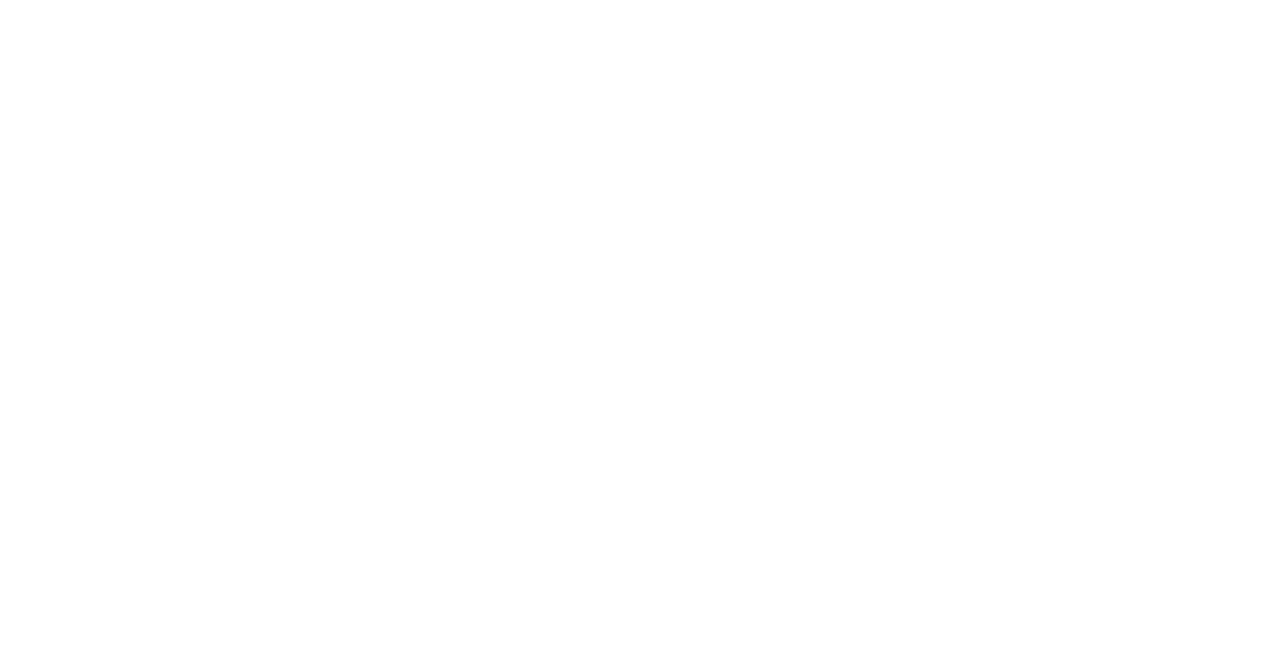
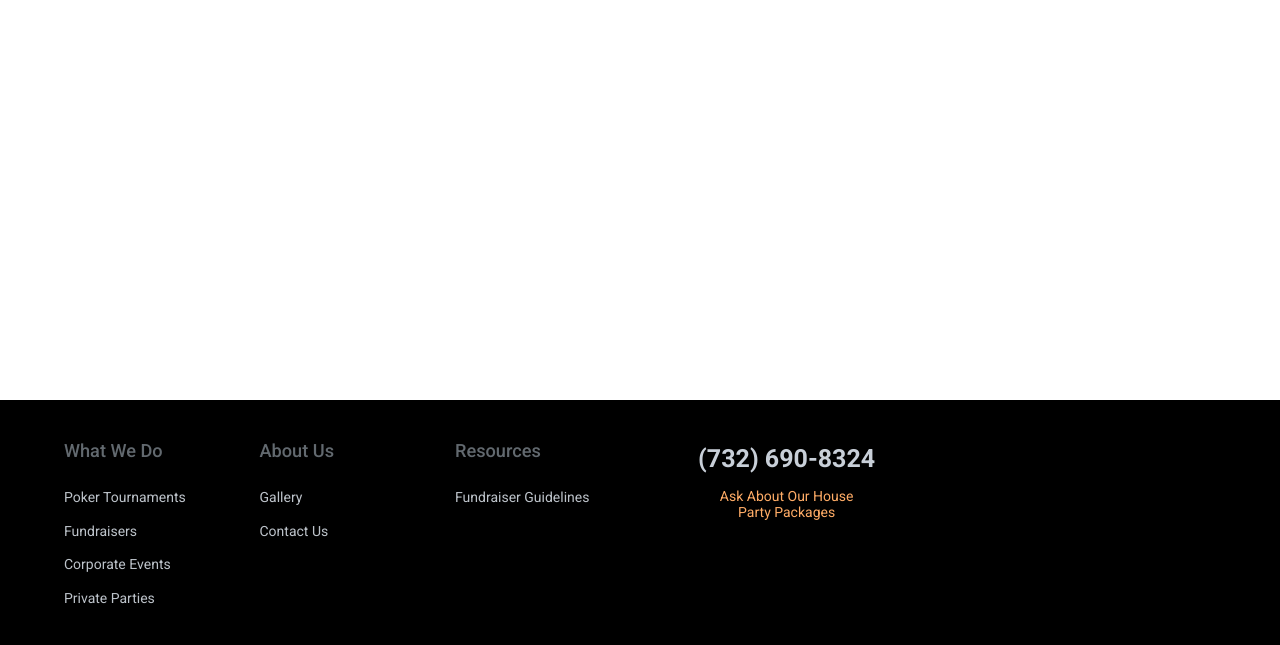
Before and after one commit to evolmk/wildwillys, a PHP site: page / in a window 1280 px wide. Before the commit the part shown is empty. Shown: the part 195-840 px from the top of the page. Before the commit the page ends 800 px from the top, so only its background shows below. Run offline with PHP 8.4, Linux system fonts and the light colour scheme.

Commit message:
add base classes & html

```diff
--- a/index.html
+++ b/index.html
@@ -0,0 +1,94 @@
+<!DOCTYPE html>
+<html ng-app="client">
+<head>
+  <title>Wild Willy's Casino Events | Parties NJ NY CT</title>
+  <base href="/">
+  <meta name="viewport" content="width=device-width">
+
+  <link rel="stylesheet" href="/dist/app.min.css" type="text/css" media="all">
+  <script src="/dist/app.min.js"></script>
+
+</head>
+<body class="client">
+<header>
+  <div class="container">
+    <nav class="navbar">
+      <div class="container">
+        <div class="navbar-brand">
+
+          <a href="/" class="navbar-item navbar-logo"><img src="https://s3.amazonaws.com/lazar/site/logo/lazar-logo.png" alt="Lazar" width="178"></a>
+          <div id="burgerMain" data-target="navMain" class="navbar-burger burger">
+            <span></span><span></span><span></span></div>
+        </div>
+        <div id="navMain" class="navbar-menu">
+          <div class="navbar-start">
+            <a href="#home" class="navbar-item">Home</a>
+            <a href="#whatwedo" class="navbar-item">What We Do</a>
+            <a href="#gallery" class="navbar-item">Gallery</a>
+            <a href="#contact" class="navbar-item">Contact</a>
+          </div>
+          <div class="navbar-end">
+            <div class="navbar-item">
+              Phone
+            </div>
+            <div class="navbar-item">
+              Button
+            </div>
+          </div>
+        </div>
+      </div>
+    </nav>
+
+    <!--hero slider-->
+    <div class="hero-container">
+      Hero
+    </div>
+
+  </div>
+  <!--end: header-->
+</header>
+<main>
+
+</main>
+<footer class="footer layout-footer">
+  <div class="container">
+    <div class="columns">
+      <div class="column is-2">
+        <ul class="nav-footer">
+          <li class="head">What We Do</li>
+          <li><a href="#poker-tournaments">Poker Tournaments</a></li>
+          <li><a href="#fundraiasers">Fundraisers</a></li>
+          <li><a href="#corporate-events">Corporate Events</a></li>
+          <li><a href="#private-parties">Private Parties</a></li>
+        </ul>
+      </div>
+      <div class="column is-2">
+        <ul class="nav-footer">
+          <li class="head">About Us</li>
+          <li><a href="#gallery">Gallery</a></li>
+          <li><a href="#contact">Contact Us</a></li>
+        </ul>
+      </div>
+      <div class="column is-2">
+        <ul class="nav-footer">
+          <li class="head">Resources</li>
+          <li><a href="#fundraiser-guidelines">Fundraiser Guidelines</a></li>
+        </ul>
+      </div>
+      <div class="column is-3">
+        <div class="phone mb-10">
+          (732) 690-8324
+        </div>
+        <div class="ask">
+          Ask About Our House Party Packages
+        </div>
+      </div>
+      <div class="column is-3">
+
+      </div>
+    </div>
+  </div>
+</footer>
+
+</body>
+</html>
--- a/scss/bulma/base/_generic.scss
+++ b/scss/bulma/base/_generic.scss
@@ -257,7 +257,19 @@ table {
 
 // Component Styles
 
-span.phone {
+
+.phone {
+  font-size: 25px;
   font-weight: 600;
-  color: inherit;
+  color: #C8CFD8;
+  text-align: center;
+  margin: 0 auto;
 }
+.ask {
+  font-size: 14px;
+  color: #FFAC66;
+  text-align: center;
+  line-height: 16px;
+  max-width: 150px;
+  margin: 0 auto;
+}
--- a/scss/bulma/layout/_footer.scss
+++ b/scss/bulma/layout/_footer.scss
@@ -1,15 +1,15 @@
-$footer-background-color: #f1f3f4 !default;
+$footer-background-color: #000 !default;
 $footer-padding: 40px 0 30px 0 !default;
 
-$footer-background: #f1f3f4;
-$footer-link: #5c6875;
-$footer-link-hover: #4A9B6A;
+$footer-link: #bdc3ca;
+$footer-link-hover: #fff;
 $footer-head-link: darken($footer-link, 10%);;
 $footer-head-link-hover: #4A9B6A;
 
 footer.footer {
   background-color: $footer-background-color;
   padding: $footer-padding;
+
 
   //logo
   a.logo {
```
Also changed, not shown: dist/app.min.css.
